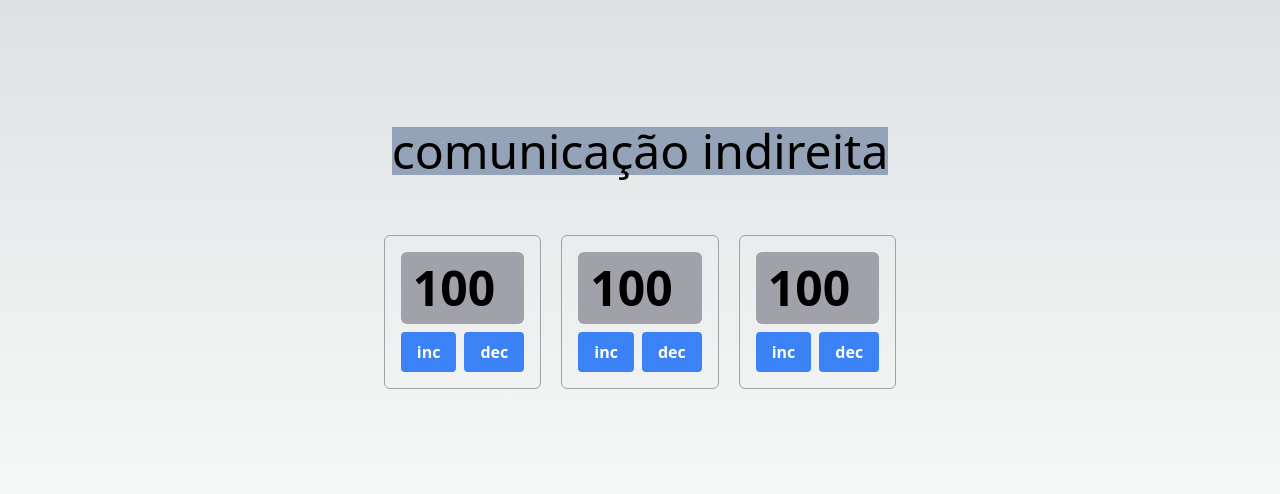
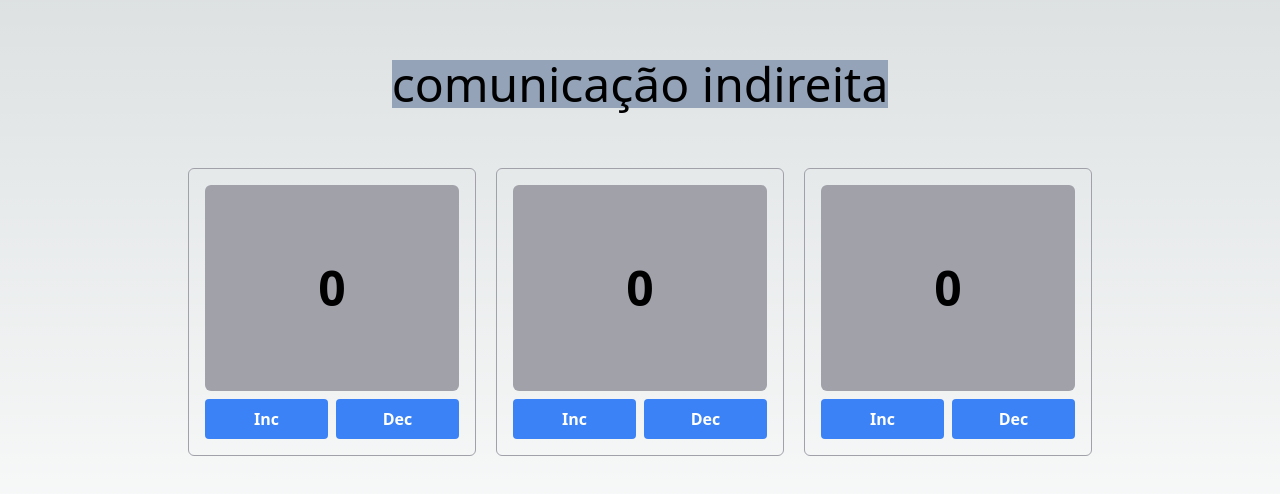
Before and after one commit to Hesa-Dev/react-v1, a Next.js app: page /comunicacao/indireita in a window 1280 px wide. Shown: the part 142-636 px from the top of the page. Built offline with nearby package versions, Linux system fonts and the light colour scheme.

Commit message:
comunicacao indireita

```diff
--- a/src/components/comunicacao/indireita/Botao.tsx
+++ b/src/components/comunicacao/indireita/Botao.tsx
@@ -1,19 +1,21 @@
 
 interface BotaoProps {
 
+    inc: () => void
+    dec: () => void
+
 }
-
 
 export default function Botao(props: BotaoProps) {
 
     return (
 
         <div className="flex justify-between pt-2 gap-2">
-            <button className="botao">
-                inc
+            <button className="botao flex-1" onClick={props.inc}>
+                Inc
             </button>
-            <button className="botao">
-                dec
+            <button className="botao flex-1 " onClick={props.dec}>
+                Dec
             </button>
         </div>
     )
--- a/src/components/comunicacao/indireita/Contador.tsx
+++ b/src/components/comunicacao/indireita/Contador.tsx
@@ -1,13 +1,28 @@
 import Botao from "./Botao";
 import Display from "./Display";
+import {useState} from "react"
 
 export default function Contador(){
 
+const [num,setNum] = useState<number>(0)
+
+// funcão para incrementar dados
+function incrementar(){
+
+  setNum(num+1)
+}
+
+// funcão para decrementar
+function decrementar(){
+
+    setNum(num-1)
+
+}
     return (
 
-        <div className="flex flex-col  p-4 border border-zinc-400 rounded-md">
-            <Display valor={100}/>
-            <Botao />
+        <div className="flex flex-col  p-4 border border-zinc-400 rounded-md  w-72 h-72">
+            <Display valor={num}/>
+            <Botao inc={incrementar} dec={decrementar} />
         </div>
     )
 }
--- a/src/components/comunicacao/indireita/Display.tsx
+++ b/src/components/comunicacao/indireita/Display.tsx
@@ -9,7 +9,7 @@ export default function Display(props:DisplayProps){
 
     return (
 
-        <div className="text-5xl font-black p-3 bg-zinc-400 rounded-md">
+        <div className="text-5xl font-black p-3 bg-zinc-400 rounded-md flex flex-1 justify-center items-center">
             {props.valor}
         </div>
     )
```
